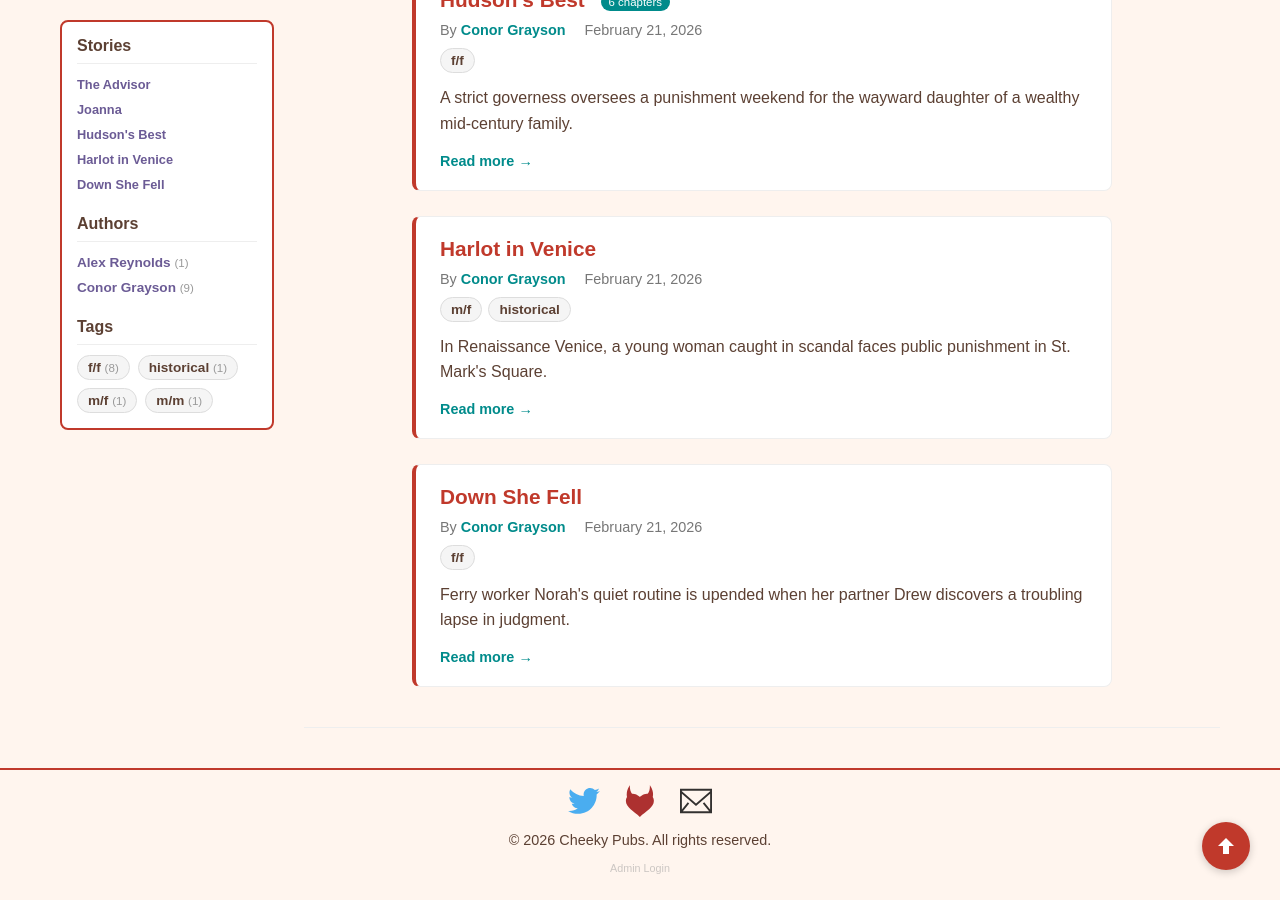
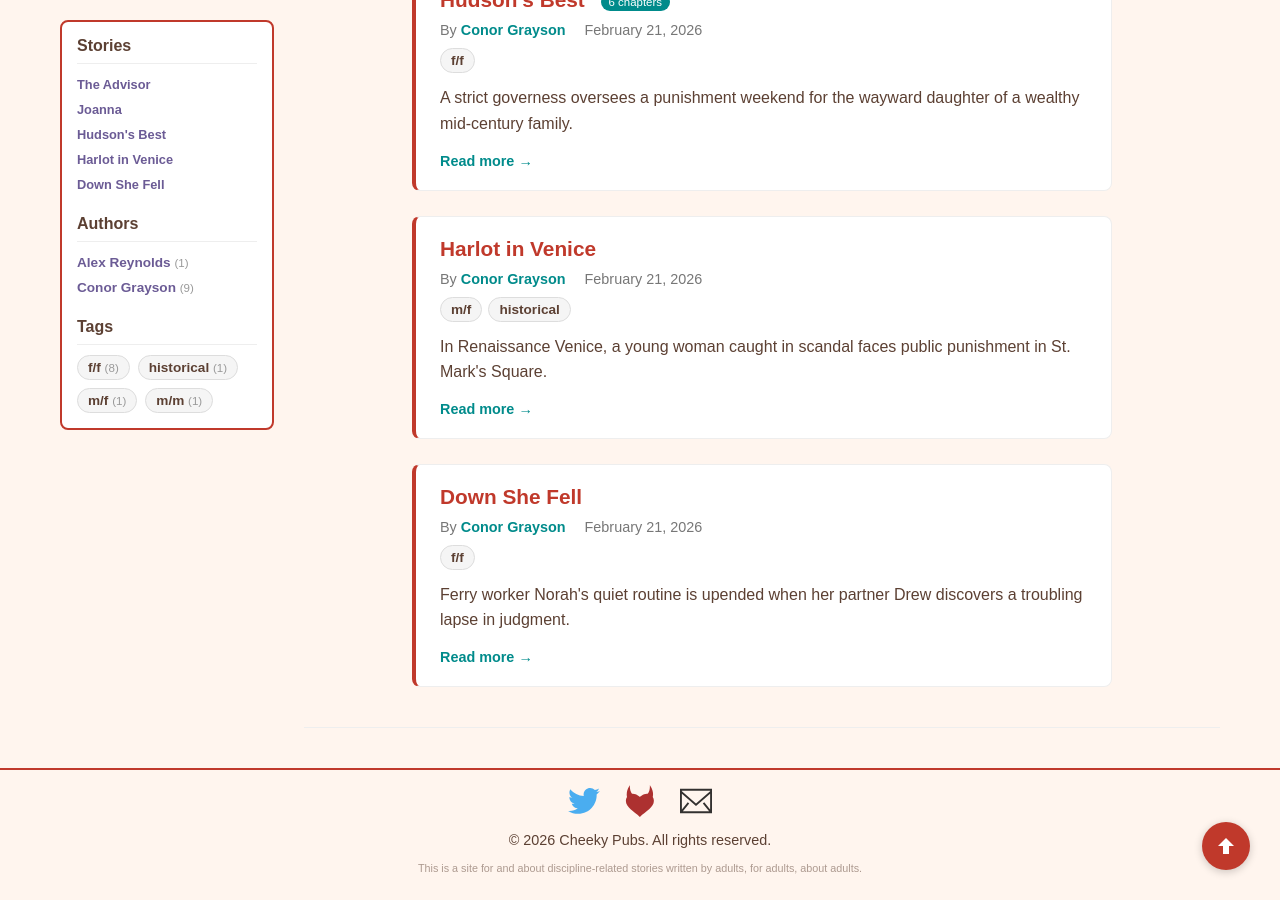
Before and after one commit to cheekypubs/cheekypubs.github.io, a Jekyll site: the page built from index.html, in a window 1280 px wide and 900 px high, scrolled down 781 px. Built offline with Jekyll 4.4.1, drawn with Linux system fonts in a browser that asks for light colours.

Commit message:
Update footer content

```diff
--- a/_includes/footer.html
+++ b/_includes/footer.html
@@ -10,4 +10,4 @@
     </a>
 </div>
 <p>&copy; {{ 'now' | date: "%Y" }} Cheeky Pubs. All rights reserved.</p>
-<p class="admin-link"><a href="{{ '/submit/' | absolute_url }}">Admin Login</a></p>
+<p class="admin-link">This is a site for and about discipline-related stories written by adults, for adults, about adults.</p>
```
